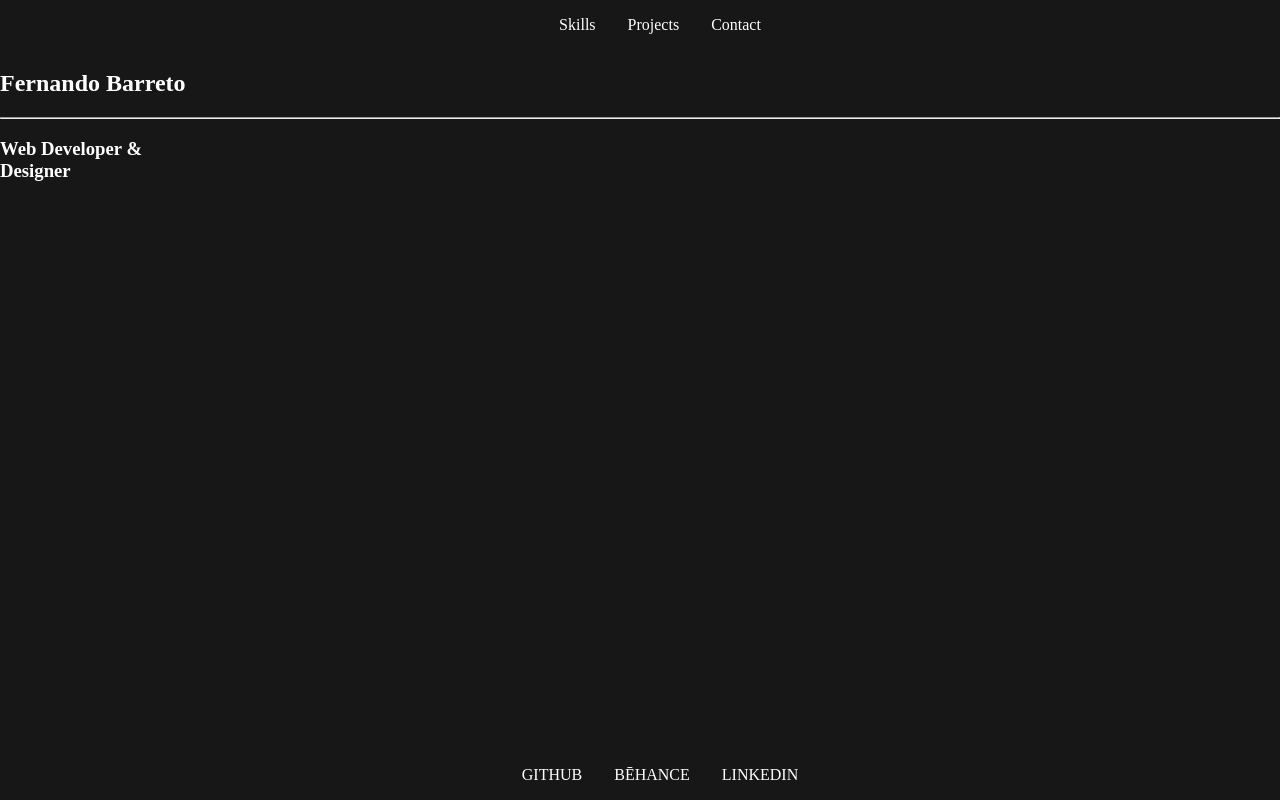
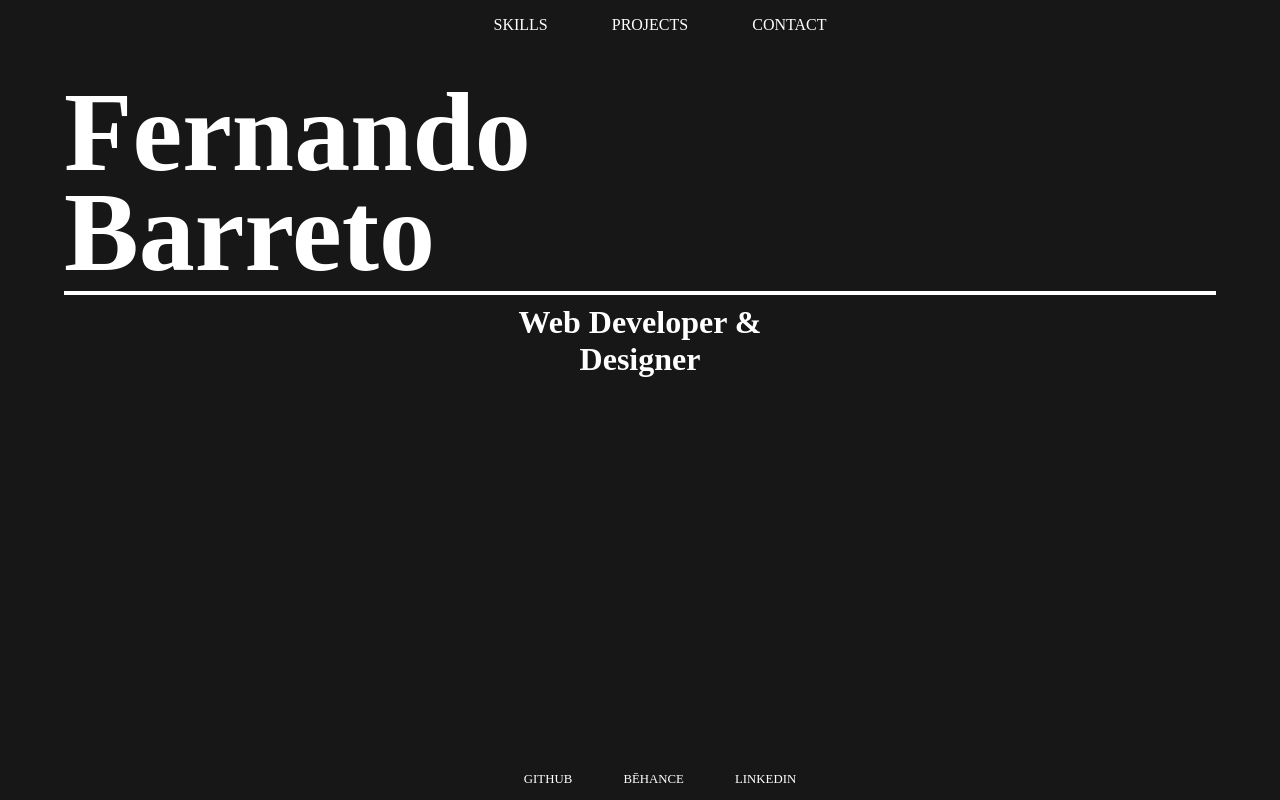
Before and after one commit to phernandoe/fernandobarreto, a Gatsby app: page / in a window 1280 px wide. Built offline with nearby package versions, Linux system fonts and the light colour scheme.

Commit message:
Index, skills and project styles

```diff
--- a/package.json
+++ b/package.json
@@ -4,7 +4,7 @@
   "description": "Work in Progress",
   "main": "index.js",
   "scripts": {
-    "dev": "gatsby develop -o",
+    "fast": "gatsby develop -o",
     "build": "gatsby build",
     "serve": "gatsby serve"
   },
--- a/src/components/Header.js
+++ b/src/components/Header.js
@@ -1,7 +1,7 @@
 import React from 'react';
 
 const Header = ({title}) => (
-    <h1>
+    <h1 className='section-header'>
       {title}
     </h1>
 )
--- a/src/components/Layout.js
+++ b/src/components/Layout.js
@@ -3,7 +3,7 @@ import React from 'react';
 import Navigation from '../components/Navigation';
 import Footer from '../components/Footer';
 
-import styles from '../styles/style.css';
+import '../styles/style.css';
 import data from '../data/data';
 
 const Layout = props => (
--- a/src/pages/Contact.js
+++ b/src/pages/Contact.js
@@ -8,7 +8,7 @@ const Contact = () => (
 
   <Layout>
 
-    <section className='section projects'>
+    <section>
 
       <Header title="Let's Chat!" />
       <hr />
--- a/src/pages/Projects.js
+++ b/src/pages/Projects.js
@@ -10,7 +10,7 @@ const Projects = () => (
 
   <Layout>
 
-    <section className='section projects'>
+    <section>
 
       <Header title='Things I Do' />
       <hr />
--- a/src/pages/index.js
+++ b/src/pages/index.js
@@ -11,7 +11,7 @@ const Index = () => (
 
       <Header title='Fernando Barreto' />
       <hr />
-      <h3>Web Developer & <br/> Designer</h3>
+      <h3 className='index-header center-block'>Web Developer & <br/> Designer</h3>
     </section>
 
   </Layout>
--- a/src/styles/style.css
+++ b/src/styles/style.css
@@ -22,9 +22,12 @@ body {
 }
 
 .container {
+  --padding: 4em;
   height: 100vh;
   display: flex;
   flex-direction: column;
+  padding-left: var(--padding);
+  padding-right: var(--padding);
 }
 
 /* General styles */
@@ -42,14 +45,67 @@ body {
   list-style-type: none;
 }
 
+.emph {
+  font-weight: bold;
+}
+
+#main-content {
+  font-size: 1.1rem;
+}
+
 /* Navigation & Footer*/
+.nav {
+  text-transform: uppercase;
+  margin-bottom: 2em;
+}
+
 .footer {
   position: relative;
   text-transform: uppercase;
   margin-top: auto;
+  font-size: 0.8rem;
 }
 
 .list-link {
   /* TODO: em/rem/px? */
-  margin: 1em;
+  margin: 2em;
 }
+
+/* The line in the middle */
+hr {
+  border: 2px solid var(--text-color);
+}
+
+/* Section headers */
+.section-header {
+  font-size: 7rem;
+  margin: 0;
+  max-width: 500px;
+  line-height: 100px;
+}
+
+/* Index styles */
+.index-header {
+  text-align: center;
+  font-size: 2rem;
+  margin: 0;
+}
+
+/* Skills */
+.skill-list {
+  margin: 0;
+}
+
+.skill-list-item {
+  margin-bottom: 0.5em;
+}
+
+/* Projects */
+.projects {
+  display: grid;
+  grid-template-columns: 1fr 1fr 1fr;
+}
+
+.project-item {
+  margin-bottom: 0.5em;
+}
```
Also changed, not shown: src/components/ContactForm.js (+4 -4 lines), src/components/ProjectsContent.js (+7 -7 lines), src/components/SkillsContent.js (+5 -5 lines).
